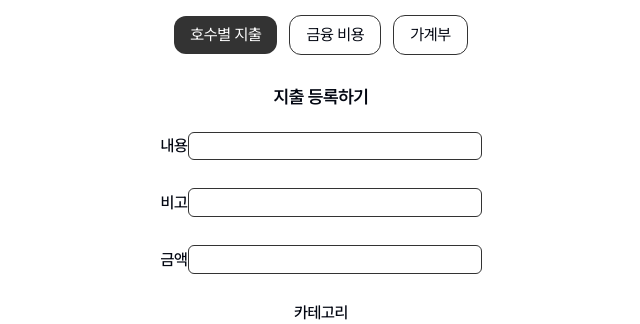
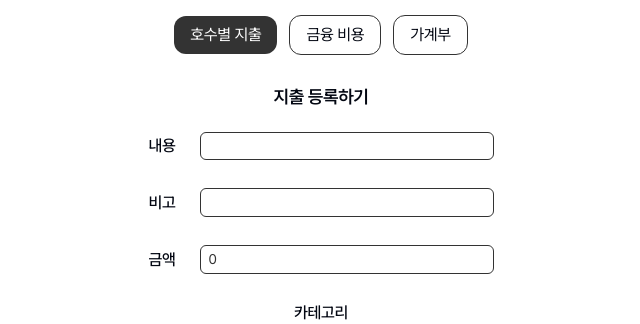
Before and after one commit to doo1b/publickv, a Next.js app: page /expense in a window 1280 px wide. Shown: the top 324 px of the page, without its empty margins (319-959 px from the left). Built offline with nearby package versions, Linux system fonts and the light colour scheme; no server answers.

Commit message:
fix: 인풋 레이아웃 변경 및 금액 초기값 수정

```diff
--- a/src/app/expense/components/AddExpenditureForm.tsx
+++ b/src/app/expense/components/AddExpenditureForm.tsx
@@ -45,7 +45,7 @@ const AddExpenditureForm = () => {
     resolver: zodResolver(expSchema),
     mode: "onBlur",
     defaultValues: {
-      amount: undefined,
+      amount: 0,
       comment: "",
       title: "",
       main: "",
--- a/src/app/expense/components/Input.tsx
+++ b/src/app/expense/components/Input.tsx
@@ -11,20 +11,20 @@ const Input = ({
   onChange?: (e: React.ChangeEvent<HTMLInputElement>) => void;
 }) => {
   return (
-    <label className="relative flex w-full items-center justify-between">
-      {title}
+    <div className="relative flex w-full items-center justify-between gap-x-6">
+      <label className="min-w-fit">{title}</label>
       <input
         {...rest}
         value={value}
         onChange={onChange}
-        className="body-14-r rounded-md border-[1px] border-secondary-800 px-2 py-1 text-secondary-800 focus:border-secondary-800 focus:outline-none"
+        className="body-14-r w-full rounded-md border-[1px] border-secondary-800 px-2 py-1 text-secondary-800 focus:border-secondary-800 focus:outline-none"
       />
       {error && (
         <p className="caption absolute -bottom-4 right-1 font-semibold text-red-500">
           {error}
         </p>
       )}
-    </label>
+    </div>
   );
 };
 
--- a/src/app/expense/financial/components/AddFinancialForm.tsx
+++ b/src/app/expense/financial/components/AddFinancialForm.tsx
@@ -44,7 +44,7 @@ const AddExpenditureForm = () => {
     resolver: zodResolver(finSchema),
     mode: "onBlur",
     defaultValues: {
-      amount: undefined,
+      amount: 0,
       comment: "",
       title: "",
       main: "",
```
